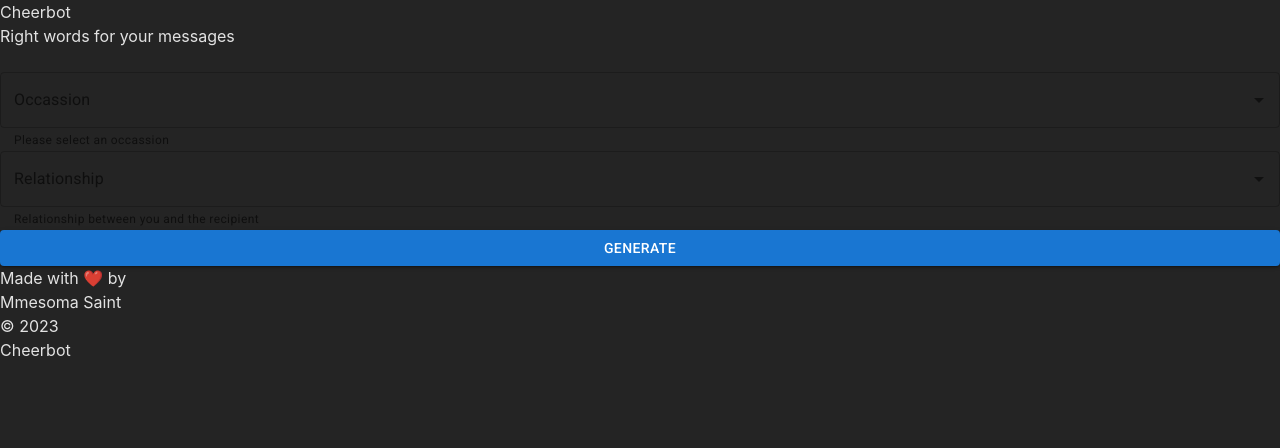
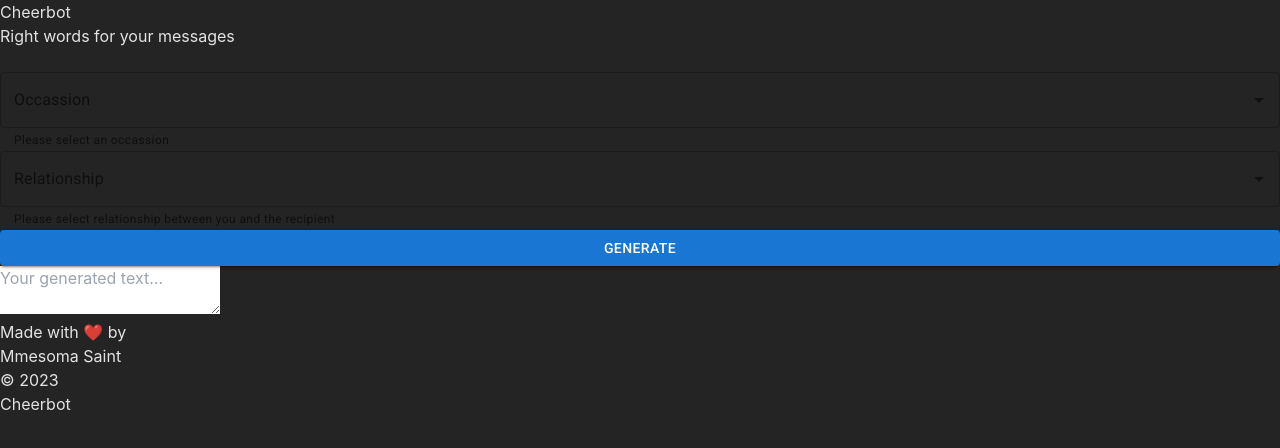
Before and after one commit to mmesomasaint/cheerbot, a React (Vite) app: page / in a window 1280 px wide. Shown: the top 448 px of the page. Built offline with nearby package versions, Linux system fonts and the light colour scheme; some icons are missing; a web font is replaced by a local one.

Commit message:
Feat: Add the generated text display area

```diff
--- a/src/App.tsx
+++ b/src/App.tsx
@@ -3,6 +3,7 @@ import Text, { TextLink } from './components/text.tsx'
 import TextField from '@mui/material/TextField'
 import Autocomplete from '@mui/material/Autocomplete'
 import Button from '@mui/material/Button'
+import { TextareaAutosize } from '@mui/material'
 
 const theOccassion = [
   { label: 'Christmas' },
@@ -70,15 +71,17 @@ function App() {
                 <TextField
                   {...params}
                   label='Relationship'
-                  helperText='Relationship between you and the recipient'
+                  helperText='Please select relationship between you and the recipient'
                   color='warning'
                 />
               )}
             />
-
             <Button sx={{ width: '100%' }} variant='contained'>
               Generate
             </Button>
+          </div>
+          <div className='col-span-full lg:col-span-7'>
+            <textarea placeholder='Your generated text...' readOnly title='Your generated text' className='p-4 placeholder:text-black/60 w-full h-full bg-transparent border border-black/20 rounded-lg' />
           </div>
         </div>
       </main>
```
